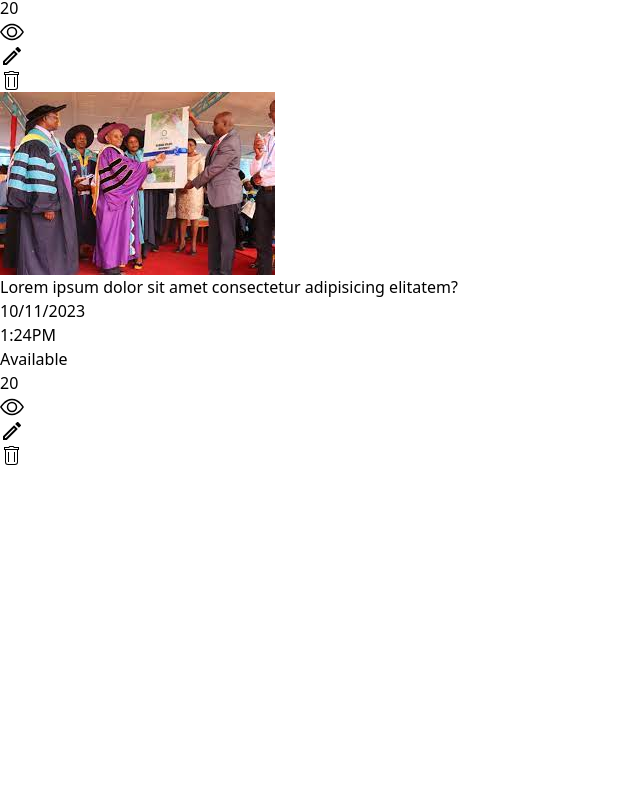
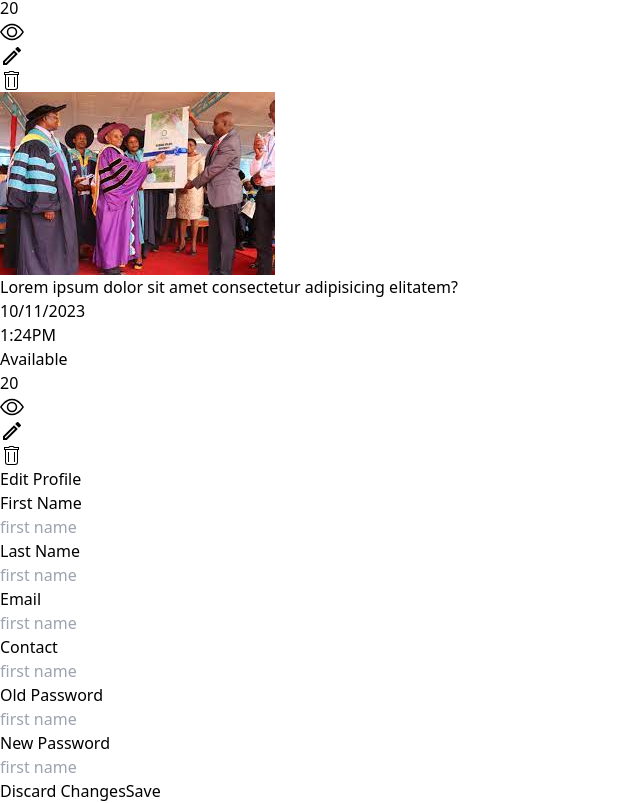
Before and after one commit to 1king-sly/JournalismBlog, a React (Vite) app: page /Admin in a window 1280 px wide. Shown: the part 7343-8146 px from the top of the page, without its empty margins (0-640 px from the left). Before the commit the page ends 7810 px from the top, so only its background shows below. Built offline with nearby package versions, Linux system fonts and the light colour scheme.

Commit message:
edit profile section

```diff
--- a/src/Component/AdminSidebar.jsx
+++ b/src/Component/AdminSidebar.jsx
@@ -10,7 +10,7 @@ const AdminSidebar = ({ onItemClick }) => {
     <>
 
     <div className='bg-blue-300  w-full h-full'>
-        <ul className='flex flex-col justify-center -ml-5 items-start text-lg px-20 mt-3 text-left fixed'>
+        <ul className='flex flex-col justify-center -ml-5 items-start text-lg px-20 mt-3 text-left '>
 
           <li className='py-1 flex items-center gap-3 cursor-pointer' onClick={() => handleItemClick('Dashboard')}>
           <svg xmlns="http://www.w3.org/2000/svg" width="24" height="24" viewBox="0 0 24 24"><path fill="currentColor" d="M13.5 9V4H20v5h-6.5ZM4 12V4h6.5v8H4Zm9.5 8v-8H20v8h-6.5ZM4 20v-5h6.5v5H4Zm1-9h4.5V5H5v6Zm9.5 8H19v-6h-4.5v6Zm0-11H19V5h-4.5v3ZM5 19h4.5v-3H5v3Zm4.5-8Zm5-3Zm0 5Zm-5 3Z"/></svg>
--- /dev/null
+++ b/src/Component/ProfilePage.jsx
@@ -0,0 +1,118 @@
+
+import React from 'react';
+
+const ProfilePage = () => {
+  return (
+    // edit profile
+    <div className='px-4 py-16 mx-auto sm:max-w-xl md:max-w-full lg:w-fit md:px-24 lg:px-8 lg:py-12 p-8 rounded shadow-xl sm:p-16'>
+     <h3 className='text-xl font-bold border-b pb-4 mt-0'>Edit Profile</h3>
+      <div className='text-xl gap-4 grid mt-5 grid-cols-2'>
+
+      <div className=''>
+      <label htmlFor="Fname" className="block text-sm font-medium leading-6 text-gray-900">
+        First Name
+      </label>
+      <div className="relative mt-2 rounded-md shadow-sm">
+        <div className="pointer-events-none absolut inset-y-0 left-0 flex items-start ">
+        </div>
+        <input
+          type="text"
+          name="Name"
+          id="Fname"
+          className="block w-fit rounded-md border-0 py-1.5 pl-2 pr-20 text-gray-900 ring-1 ring-inset ring-gray-300 placeholder:text-gray-400 sm:text-sm sm:leading-6"
+          placeholder="first name"
+        />
+
+      </div>
+    </div><div className=''>
+      <label htmlFor="Fname" className="block text-sm font-medium leading-6 text-gray-900">
+        Last Name
+      </label>
+      <div className="relative mt-2 rounded-md shadow-sm">
+        <div className="pointer-events-none absolute inset-y-0 left-0 flex items-start ">
+        </div>
+        <input
+          type="text"
+          name="Name"
+          id="Fname"
+          className="block w-fit rounded-md border-0 py-1.5 pl-2 pr-20 text-gray-900 ring-1 ring-inset ring-gray-300 placeholder:text-gray-400 sm:text-sm sm:leading-6"
+          placeholder="first name"
+        />
+
+      </div>
+    </div><div className=''>
+      <label htmlFor="Fname" className="block text-sm font-medium leading-6 text-gray-900">
+          Email      </label>
+      <div className="relative mt-2 rounded-md shadow-sm">
+        <div className="pointer-events-none absolute inset-y-0 left-0 flex items-start ">
+        </div>
+        <input
+          type="text"
+          name="Name"
+          id="Fname"
+          className="block w-fit rounded-md border-0 py-1.5 pl-2 pr-20 text-gray-900 ring-1 ring-inset ring-gray-300 placeholder:text-gray-400 sm:text-sm sm:leading-6"
+          placeholder="first name"
+        />
+
+      </div>
+    </div><div className=''>
+      <label htmlFor="Fname" className="block text-sm font-medium leading-6 text-gray-900">
+Contact      </label>
+      <div className="relative mt-2 rounded-md shadow-sm">
+        <div className="pointer-events-none absolute inset-y-0 left-0 flex items-start ">
+        </div>
+        <input
+          type="text"
+          name="Name"
+          id="Fname"
+          className="block w-fit rounded-md border-0 py-1.5 pl-2 pr-20 text-gray-900 ring-1 ring-inset ring-gray-300 placeholder:text-gray-400 sm:text-sm sm:leading-6"
+          placeholder="first name"
+        />
+
+      </div>
+    </div><div className=''>
+      <label htmlFor="Fname" className="block text-sm font-medium leading-6 text-gray-900">
+Old Password      </label>
+      <div className="relative mt-2 rounded-md shadow-sm">
+        <div className="pointer-events-none absolute inset-y-0 left-0 flex items-start ">
+        </div>
+        <input
+          type="text"
+          name="Name"
+          id="Fname"
+          className="block w-fit rounded-md border-0 py-1.5 pl-2 pr-20 text-gray-900 ring-1 ring-inset ring-gray-300 placeholder:text-gray-400 sm:text-sm sm:leading-6"
+          placeholder="first name"
+        />
+
+      </div>
+    </div><div className=''>
+      <label htmlFor="Fname" className="block text-sm font-medium leading-6 text-gray-900">
+      New Password      </label>
+      <div className="relative mt-2 rounded-md shadow-sm">
+        <div className="pointer-events-none absolute inset-y-0 left-0 flex items-start ">
+        </div>
+        <input
+          type="text"
+          name="Name"
+          id="Fname"
+          className="block w-fit rounded-md border-0 py-1.5 pl-2 pr-20 text-gray-900 ring-1 ring-inset ring-gray-300 placeholder:text-gray-400 sm:text-sm sm:leading-6"
+          placeholder="first name"
+        />
+
+      </div>
+    </div> <div className='flex gap-2 text-sm'>
+    <button className='bg-slate-200 w-fit px-4 rounded-sm  '>
+        <p>Discard Changes</p>
+        </button>
+
+     <button className='bg-slate-200 w-fit px-4 py-1.5 rounded-sm  '>
+        <p>Save </p>
+        </button>
+
+      </div>
+      </div>
+    </div>
+  );
+}
+
+export default ProfilePage;
--- a/src/Pages/Admin.jsx
+++ b/src/Pages/Admin.jsx
@@ -4,6 +4,7 @@ import Dashboard from '../Component/Dashboard';
 import SidePanel from '../Component/SidePanel';
 import AdminSidebar from '../Component/AdminSidebar';
 import CreateBlog from './CreateBlog';
+import ProfilePage from '../Component/ProfilePage.jsx'
 
 
 function Admin() {
@@ -18,6 +19,7 @@ function Admin() {
       <div className='relative'>
         <AdminNavbar/>
       </div>
+
 
     <div className='flex  mt-[80px] w-screen '>
       {/* menu section  */}
@@ -42,7 +44,7 @@ function Admin() {
 
       </div>
     </div>
-
+    <ProfilePage/>
     </div>
   )
 }
--- a/src/Pages/MyBlog.jsx
+++ b/src/Pages/MyBlog.jsx
@@ -1,8 +1,8 @@
 import React from 'react'
-
 const CreateBlog = () => {
   return (
     <>
+
     <div className='grid grid-cols-3 gap-9'>
      {/* create new blog */}
      <form action="" className='mt-2 col-span-2' >
```
